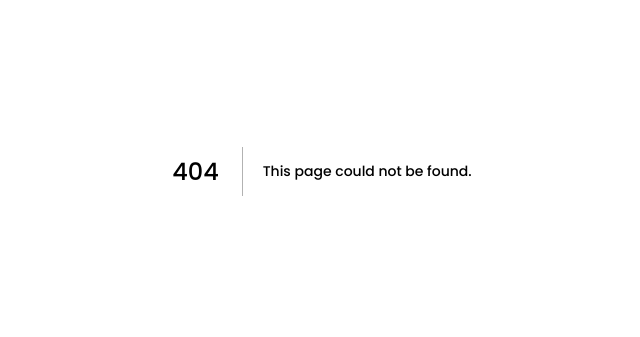
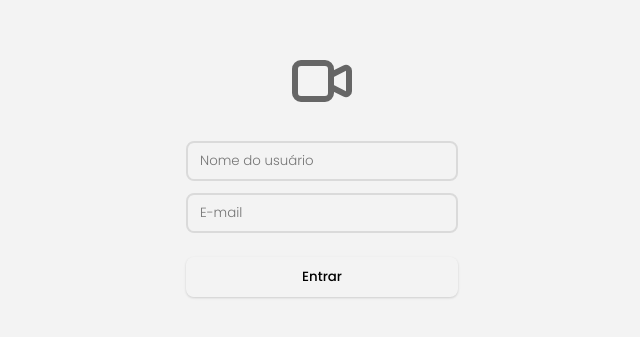
Before and after one commit to williangf/teste-frontend, a Next.js app: page /login in a window 1280 px wide. Before the commit this address had no page. Shown: the part 229-566 px from the top of the page, without its empty margins (318-958 px from the left). Built offline with nearby package versions, Linux system fonts and the light colour scheme.

Commit message:
feat: finished Login page

```diff
--- /dev/null
+++ b/src/pages/login.js
@@ -0,0 +1,94 @@
+import { useState } from "react";
+import { signIn } from "next-auth/react";
+import { useForm } from "react-hook-form";
+import PageContainer from "@components/PageContainer";
+import InputContainer from "@components/InputContainer";
+import Button from "@components/Button";
+import Container from "@styles/pages/login";
+import { TbVideo } from "react-icons/tb";
+
+export default function Login() {
+  const [isLoading, setIsLoading] = useState(false);
+  const {
+    register,
+    handleSubmit,
+    setError,
+    formState: { errors, dirtyFields, touchedFields, isValid },
+  } = useForm({
+    mode: "onBlur",
+  });
+
+  async function onSubmitHandler(data) {
+    setIsLoading(true);
+
+    const { username, email } = data;
+
+    try {
+      await signIn("credentials", {
+        callbackUrl: '/',
+        username,
+        email,
+      });
+    } catch (error) {
+      setError("email", {
+        type: "custom",
+        message: "Houve um erro ao realizar o login",
+      });
+    } finally {
+      setIsLoading(false);
+    }
+  }
+
+  return (
+    <PageContainer title="Login" header={false}>
+      <Container>
+        <div className="login-container">
+          <TbVideo className="logo" size={72} />
+          <form
+            className="login-form"
+            onSubmit={handleSubmit(onSubmitHandler)}
+            noValidate
+          >
+            <InputContainer
+              register={register("username", {
+                required: "Campo obrigatório",
+                maxLength: {
+                  value: 30,
+                  message: "Número máximo de caracteres atingido"
+                },
+              })}
+              error={errors.username}
+              touchedField={touchedFields.username}
+              dirtyField={dirtyFields.username}
+              name="username"
+              type="text"
+              placeholder="Nome do usuário"
+            />
+            <InputContainer
+              register={register("email", {
+                required: "Campo obrigatório",
+                pattern: {
+                  value: /^[A-Z0-9._%+-]+@[A-Z0-9.-]+\.[A-Z]{2,}$/i,
+                  message: "Email inválido"
+                },
+                maxLength: {
+                  value: 50,
+                  message: "Número máximo de caracteres atingido"
+                },
+              })}
+              error={errors.email}
+              touchedField={touchedFields.email}
+              dirtyField={dirtyFields.email}
+              name="email"
+              type="email"
+              placeholder="E-mail"
+            />
+            <Button type="submit" disabled={isLoading}>
+              Entrar
+            </Button>
+          </form>
+        </div>
+      </Container>
+    </PageContainer>
+  );
+}
--- /dev/null
+++ b/src/styles/pages/login.js
@@ -0,0 +1,29 @@
+import styled from "styled-components";
+
+export default styled.main`
+  display: flex;
+  align-items: center;
+  justify-content: center;
+  height: 100%;
+
+  .login-container {
+    width: 100%;
+    max-width: 320px;
+    display: flex;
+    align-items: center;
+    justify-content: center;
+    flex-direction: column;
+    padding: 24px;
+
+    .logo {
+      color: #666;
+      margin-bottom: 24px;
+    }
+
+    .login-form {
+      width: 100%;
+      display: flex;
+      flex-direction: column;
+    }
+  }
+`;
```
Also changed, not shown: src/pages/api/auth/[...nextauth].js (added, +25 -0 lines).
